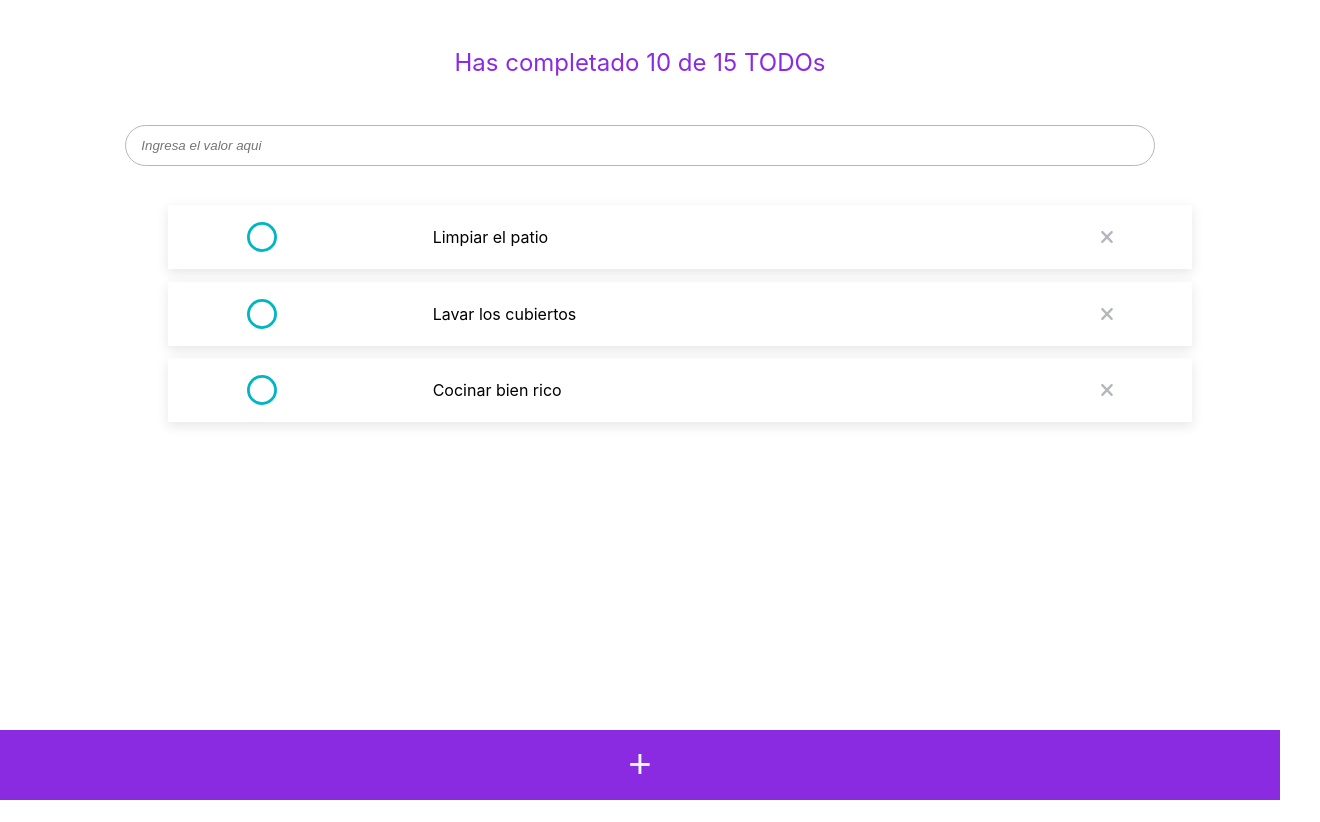
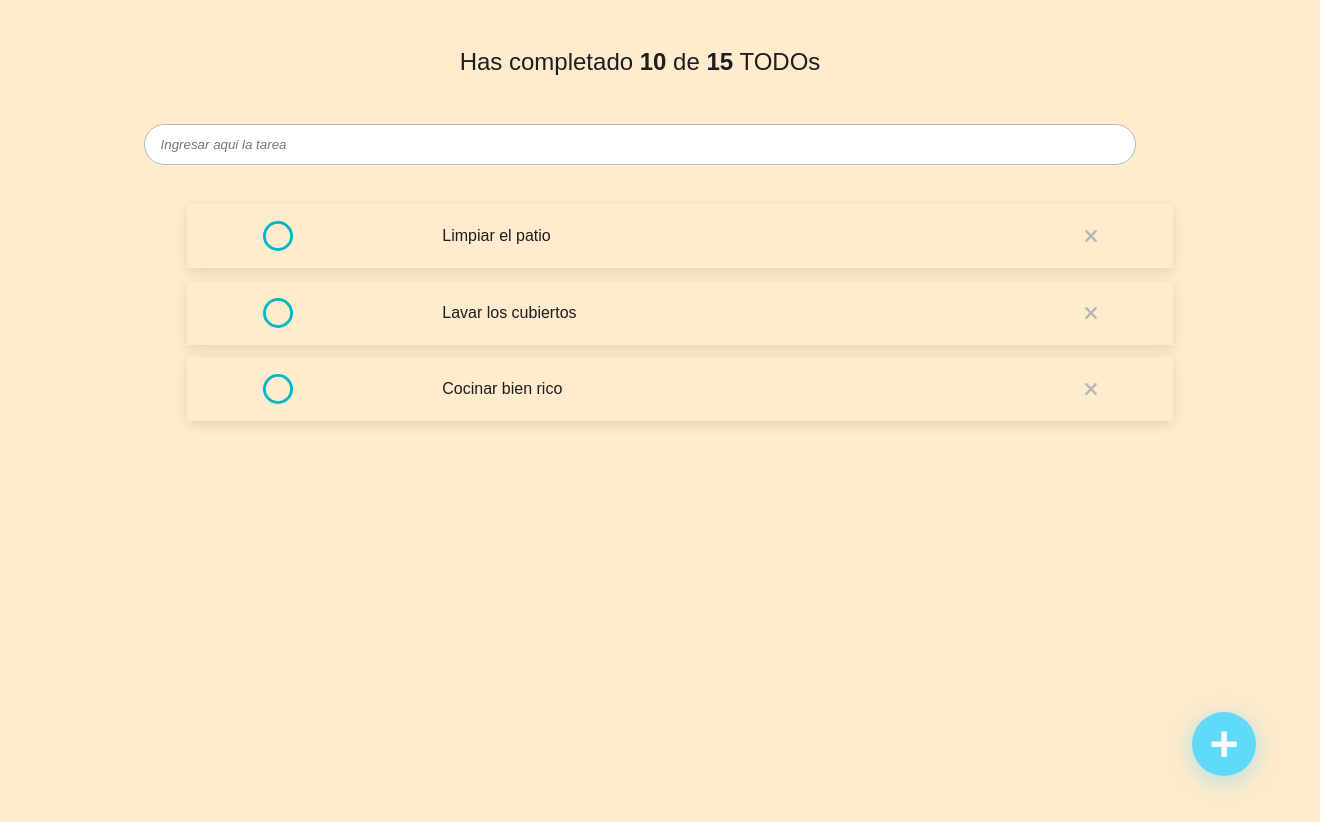
Before and after one commit to RamirezAna/React_TODO, a React (Create React App) app: page / in a window 1280 px wide. Shown: the whole page, 1320 px wide, since content can reach past the window. Built offline with nearby package versions, Linux system fonts and the light colour scheme.

Commit message:
estilo css e react

```diff
--- a/src/componentes/CreateTodoButton/CreateTodoButton.css
+++ b/src/componentes/CreateTodoButton/CreateTodoButton.css
@@ -1,27 +1,25 @@
-.createTodo-container {
-    width: 100%;
-    display: flex;
-    justify-content: center;
-    margin-top: 2em;
-    position: absolute;
-    bottom: 0;
-    width: 100%;
-    z-index: 1;
-  }
+.CreateTodoButton {
+  background-color: #61DAFA;
+  box-shadow: 0px 5px 25px rgba(97, 218, 250, 0.5);
+  border: none;
+  border-radius: 50%;
+  cursor: pointer;
+  font-size: 50px;
+  position: fixed;
+  bottom: 24px;
+  right: 24px;
+  font-weight: bold;
+  color: #FAFAFA;
+  display: flex;
+  justify-content: center;
+  align-items: center;
+  height: 64px;
+  width: 64px;
 
-  .createTodo-container button {
-    width: 100%;
-    height: 4.4rem;
-    font-size: 2.5em;
-    border: none;
-    background-color: blueviolet;
-    cursor: pointer;
-    color: aliceblue;
-   /*  background: url("./assets/circle-check.svg") no-repeat;
-    background-size: 90%;
-    background-position: center center; */
-  }
+  transform: rotate(0);
+  transition: .3s ease;
+}
 
-  .createTodo-container button:hover {
-    background-color: #5f7cd9;
-  }
+.CreateTodoButton:hover {
+  transform: rotate(224deg);
+}
--- a/src/componentes/CreateTodoButton/CreateTodoButton.js
+++ b/src/componentes/CreateTodoButton/CreateTodoButton.js
@@ -1,11 +1,9 @@
-import "../CreateTodoButton/CreateTodoButton.css"
+import './CreateTodoButton.css';
 
-function CreateTodoButton(){
-    return(
-      <div className="createTodo-container">
-          <button> + </button>
-      </div>
-    );
-  }
+function CreateTodoButton() {
+  return (
+    <button className="CreateTodoButton">+</button>
+  );
+}
 
-  export {CreateTodoButton};
+export { CreateTodoButton };
--- a/src/componentes/TodoCounter/TodoCounter.css
+++ b/src/componentes/TodoCounter/TodoCounter.css
@@ -1,12 +1,11 @@
-.title {
+.TodoCounter {
   font-size: 24px;
   text-align: center;
   margin: 0;
   padding: 48px;
-    font-weight: 400;
-    color: blueviolet;
+  font-weight: normal;
 }
 
-  .title span {
-    font-weight: 600;
+.TodoCounter span {
+  font-weight: bold;
 }
--- a/src/componentes/TodoCounter/TodoCounter.js
+++ b/src/componentes/TodoCounter/TodoCounter.js
@@ -1,11 +1,11 @@
-import "../TodoCounter/TodoCounter.css";
+import './TodoCounter.css';
 
-function TodoCounter({ total, completed }){
-    return (
-      <h1 className="title">
-        Has completado {completed} de {total} TODOs
-      </h1>
-    );
-  }
+function TodoCounter({ total, completed }) {
+  return (
+    <h1 className="TodoCounter">
+      Has completado <span>{completed}</span> de <span>{total}</span> TODOs
+    </h1>
+  );
+}
 
-  export {TodoCounter};
+export { TodoCounter };
--- a/src/componentes/TodoItem/TodoItem.css
+++ b/src/componentes/TodoItem/TodoItem.css
@@ -50,3 +50,13 @@
     background-size: 90%;
     background-position: center center;
   }
+
+  .Icon-check--active {
+    color: #4caf50;
+  }
+
+  .Icon-delete {
+    position: absolute;
+    top: -24px;
+    right: 0;
+  }
--- a/src/componentes/TodoSearch/TodoSearch.js
+++ b/src/componentes/TodoSearch/TodoSearch.js
@@ -4,7 +4,7 @@ import "./TodoSearch.css";
 function TodoSearch(){
     return (
       <div className="search-container">
-        <input placeholder="Ingresa el valor aqui"/>
+        <input placeholder="Ingresar aqui la tarea"/>
      </div>
     );
   }
--- a/src/index.css
+++ b/src/index.css
@@ -1,13 +1,13 @@
 body {
   margin: 0;
-  font-family: -apple-system, BlinkMacSystemFont, 'Segoe UI', 'Roboto', 'Oxygen',
-    'Ubuntu', 'Cantarell', 'Fira Sans', 'Droid Sans', 'Helvetica Neue',
-    sans-serif;
-  -webkit-font-smoothing: antialiased;
-  -moz-osx-font-smoothing: grayscale;
+  padding: 0;
+  background: blanchedalmond;
+  color: #1E1E1F;
+  font-family: 'Montserrat', Arial, Helvetica, sans-serif;
 }
 
-code {
-  font-family: source-code-pro, Menlo, Monaco, Consolas, 'Courier New',
-    monospace;
+#root {
+  margin: 0 24px;
+  position: relative;
+  min-height: 100vh;
 }
```
Also changed, not shown: src/componentes/TodoItem/TodoItem.js (line endings or trailing spaces). Lines whose indentation alone changed are shown as unchanged.
